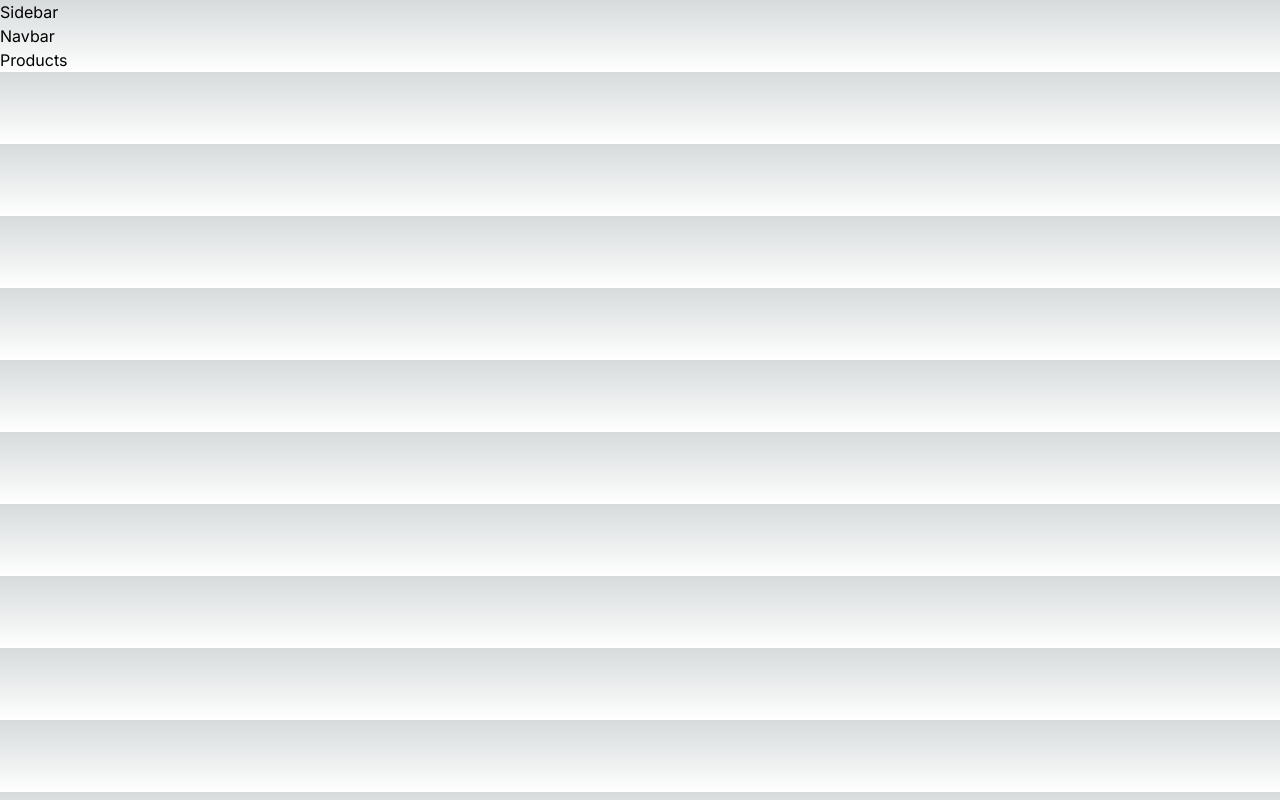
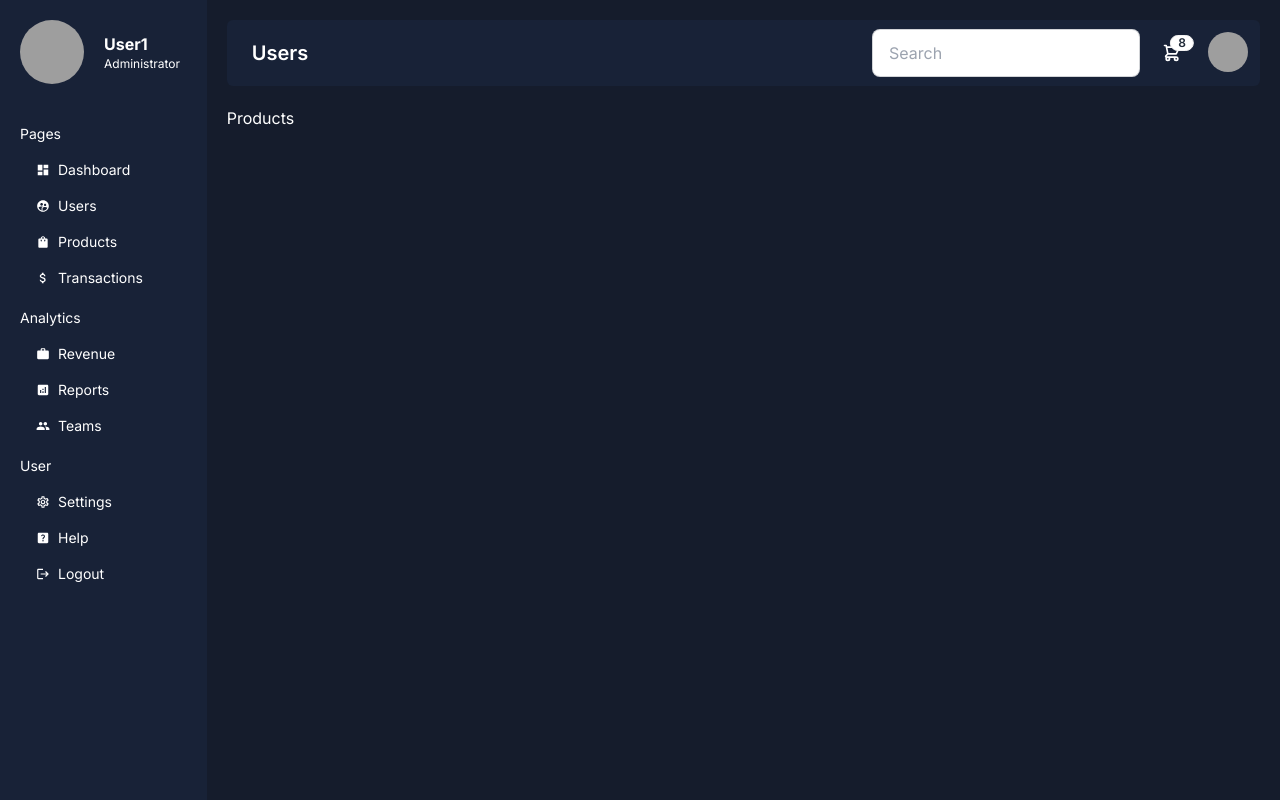
Before and after one commit to arbor0711/next-dashboard, a Next.js app: page /dashboard/products in a window 1280 px wide. Built offline with nearby package versions, Linux system fonts and the light colour scheme; grey boxes are pictures that could not be loaded.

Commit message:
Add style to sidebar

```diff
--- a/app/Navbar.tsx
+++ b/app/Navbar.tsx
@@ -1,7 +1,85 @@
 import React from "react";
 
 const Navbar = () => {
-  return <div>Navbar</div>;
+  return (
+    <div
+      className="navbar rounded-md"
+      style={{ backgroundColor: "var(--bgSoft)" }}
+    >
+      <div className="flex-1">
+        <a className="btn btn-ghost text-xl">Users</a>
+      </div>
+      <div className="flex-none gap-2">
+        <div className="form-control">
+          <input
+            type="text"
+            placeholder="Search"
+            className="input input-bordered w-24 md:w-auto"
+          />
+        </div>
+        <div className="dropdown dropdown-end">
+          <label tabIndex={0} className="btn btn-ghost btn-circle">
+            <div className="indicator">
+              <svg
+                xmlns="http://www.w3.org/2000/svg"
+                className="h-5 w-5"
+                fill="none"
+                viewBox="0 0 24 24"
+                stroke="currentColor"
+              >
+                <path
+                  strokeLinecap="round"
+                  strokeLinejoin="round"
+                  strokeWidth="2"
+                  d="M3 3h2l.4 2M7 13h10l4-8H5.4M7 13L5.4 5M7 13l-2.293 2.293c-.63.63-.184 1.707.707 1.707H17m0 0a2 2 0 100 4 2 2 0 000-4zm-8 2a2 2 0 11-4 0 2 2 0 014 0z"
+                />
+              </svg>
+              <span className="badge badge-sm indicator-item">8</span>
+            </div>
+          </label>
+          <div
+            tabIndex={0}
+            className="mt-3 z-[1] card card-compact dropdown-content w-52 bg-base-100 shadow"
+          >
+            <div className="card-body">
+              <span className="font-bold text-lg">8 Items</span>
+              <span className="text-info">Subtotal: $999</span>
+              <div className="card-actions">
+                <button className="btn btn-primary btn-block">View cart</button>
+              </div>
+            </div>
+          </div>
+        </div>
+        <div className="dropdown dropdown-end">
+          <label tabIndex={0} className="btn btn-ghost btn-circle avatar">
+            <div className="w-10 rounded-full">
+              <img
+                alt="Tailwind CSS Navbar component"
+                src="/images/stock/photo-1534528741775-53994a69daeb.jpg"
+              />
+            </div>
+          </label>
+          <ul
+            tabIndex={0}
+            className="mt-3 z-[1] p-2 shadow menu menu-sm dropdown-content bg-base-100 rounded-box w-52"
+          >
+            <li>
+              <a className="justify-between">
+                Profile
+                <span className="badge">New</span>
+              </a>
+            </li>
+            <li>
+              <a>Settings</a>
+            </li>
+            <li>
+              <a>Logout</a>
+            </li>
+          </ul>
+        </div>
+      </div>
+    </div>
+  );
 };
 
 export default Navbar;
--- a/app/Sidebar.tsx
+++ b/app/Sidebar.tsx
@@ -1,7 +1,114 @@
+import Link from "next/link";
 import React from "react";
+import {
+  MdDashboard,
+  MdSupervisedUserCircle,
+  MdShoppingBag,
+  MdAttachMoney,
+  MdWork,
+  MdAnalytics,
+  MdPeople,
+  MdOutlineSettings,
+  MdHelpCenter,
+  MdLogout,
+} from "react-icons/md";
+import MenuLink from "./components/MenuLink";
 
 const Sidebar = () => {
-  return <div>Sidebar</div>;
+  const menuItems = [
+    {
+      title: "Pages",
+      list: [
+        { title: "Dashboard", path: "/dashboard", icon: <MdDashboard /> },
+        {
+          title: "Users",
+          path: "/dashboard/user",
+          icon: <MdSupervisedUserCircle />,
+        },
+        {
+          title: "Products",
+          path: "/dashboard/products",
+          icon: <MdShoppingBag />,
+        },
+        {
+          title: "Transactions",
+          path: "/dashboard/transactions",
+          icon: <MdAttachMoney />,
+        },
+      ],
+    },
+    {
+      title: "Analytics",
+      list: [
+        {
+          title: "Revenue",
+          path: "/dashboard/revenue",
+          icon: <MdWork />,
+        },
+        {
+          title: "Reports",
+          path: "/dashboard/reports",
+          icon: <MdAnalytics />,
+        },
+        {
+          title: "Teams",
+          path: "/dashboard/teams",
+          icon: <MdPeople />,
+        },
+      ],
+    },
+    {
+      title: "User",
+      list: [
+        {
+          title: "Settings",
+          path: "/dashboard/settings",
+          icon: <MdOutlineSettings />,
+        },
+        {
+          title: "Help",
+          path: "/dashboard/help",
+          icon: <MdHelpCenter />,
+        },
+        {
+          title: "Logout",
+          path: "/dashboard/teams",
+          icon: <MdLogout />,
+        },
+      ],
+    },
+  ];
+
+  return (
+    <>
+      <div className="flex gap-5 p-5 align-middle">
+        <div className="avatar">
+          <div
+            className="w-16 mask mask-circle"
+            style={{ backgroundColor: "gray" }}
+          >
+            <img src="https://i.pravatar.cc/300" />
+          </div>
+        </div>
+        <div className="flex flex-col justify-center">
+          <h3 className="font-bold">User1</h3>
+          <p className="text-xs">Administrator</p>
+        </div>
+      </div>
+      <div className="menu p-5">
+        {menuItems.map((menuItem) => (
+          <ul key={menuItem.title} className="mb-3">
+            <p className="mb-2">{menuItem.title}</p>
+            {menuItem.list.map((item) => (
+              <li key={item.title}>
+                <MenuLink item={item} />
+              </li>
+            ))}
+          </ul>
+        ))}
+      </div>
+    </>
+  );
 };
 
 export default Sidebar;
--- /dev/null
+++ b/app/components/MenuLink.tsx
@@ -0,0 +1,21 @@
+import Link from "next/link";
+import React from "react";
+interface Props {
+  item: {
+    title: string;
+    path: string;
+    icon: React.JSX.Element;
+  };
+}
+const MenuLink = ({ item }: Props) => {
+  return (
+    <>
+      <Link href={item.path} className="active:bg-blue-600">
+        {item.icon}
+        {item.title}
+      </Link>
+    </>
+  );
+};
+
+export default MenuLink;
--- a/app/dashboard/products/page.tsx
+++ b/app/dashboard/products/page.tsx
@@ -1,7 +1,11 @@
 import React from "react";
 
 const Products = () => {
-  return <div>Products</div>;
+  return (
+    <div>
+      <a href="/">Products</a>
+    </div>
+  );
 };
 
 export default Products;
--- a/app/globals.css
+++ b/app/globals.css
@@ -3,25 +3,22 @@
 @tailwind utilities;
 
 :root {
-  --foreground-rgb: 0, 0, 0;
-  --background-start-rgb: 214, 219, 220;
-  --background-end-rgb: 255, 255, 255;
+  --bg: #151c2c;
+  --bgSoft: #182237;
+  --text: #fff;
+  --textSoft: #b7bac1;
 }
 
 @media (prefers-color-scheme: dark) {
   :root {
-    --foreground-rgb: 255, 255, 255;
-    --background-start-rgb: 0, 0, 0;
-    --background-end-rgb: 0, 0, 0;
+    --bg: #151c2c;
+    --bgSoft: #182237;
+    --text: #fff;
+    --textSoft: #b7bac1;
   }
 }
 
 body {
-  color: rgb(var(--foreground-rgb));
-  background: linear-gradient(
-      to bottom,
-      transparent,
-      rgb(var(--background-end-rgb))
-    )
-    rgb(var(--background-start-rgb));
+  color: var(--text);
+  background: var(--bg);
 }
--- a/app/layout.tsx
+++ b/app/layout.tsx
@@ -19,10 +19,20 @@ export default function RootLayout({
   return (
     <html lang="en">
       <body className={inter.className}>
-        <Sidebar />
-        <Navbar />
+        <div className="flex justify-between gap-5 ">
+          <div
+            className="h-screen w-1/5 min-w-fit	"
+            style={{ backgroundColor: "var(--bgSoft)" }}
+          >
+            <Sidebar />
+          </div>
 
-        {children}
+          <div className="w-full flex flex-col gap-5 mt-5 mr-5 ">
+            <Navbar />
+
+            {children}
+          </div>
+        </div>
       </body>
     </html>
   );
--- a/tailwind.config.ts
+++ b/tailwind.config.ts
@@ -1,20 +1,21 @@
-import type { Config } from 'tailwindcss'
+import type { Config } from "tailwindcss";
 
 const config: Config = {
   content: [
-    './pages/**/*.{js,ts,jsx,tsx,mdx}',
-    './components/**/*.{js,ts,jsx,tsx,mdx}',
-    './app/**/*.{js,ts,jsx,tsx,mdx}',
+    "./pages/**/*.{js,ts,jsx,tsx,mdx}",
+    "./components/**/*.{js,ts,jsx,tsx,mdx}",
+    "./app/**/*.{js,ts,jsx,tsx,mdx}",
   ],
+
   theme: {
     extend: {
       backgroundImage: {
-        'gradient-radial': 'radial-gradient(var(--tw-gradient-stops))',
-        'gradient-conic':
-          'conic-gradient(from 180deg at 50% 50%, var(--tw-gradient-stops))',
+        "gradient-radial": "radial-gradient(var(--tw-gradient-stops))",
+        "gradient-conic":
+          "conic-gradient(from 180deg at 50% 50%, var(--tw-gradient-stops))",
       },
     },
   },
-  plugins: [],
-}
-export default config
+  plugins: [require("daisyui")],
+};
+export default config;
```
Also changed, not shown: package.json (+6 -4 lines), 1 other file (tests, documents, lock files or other folders).
